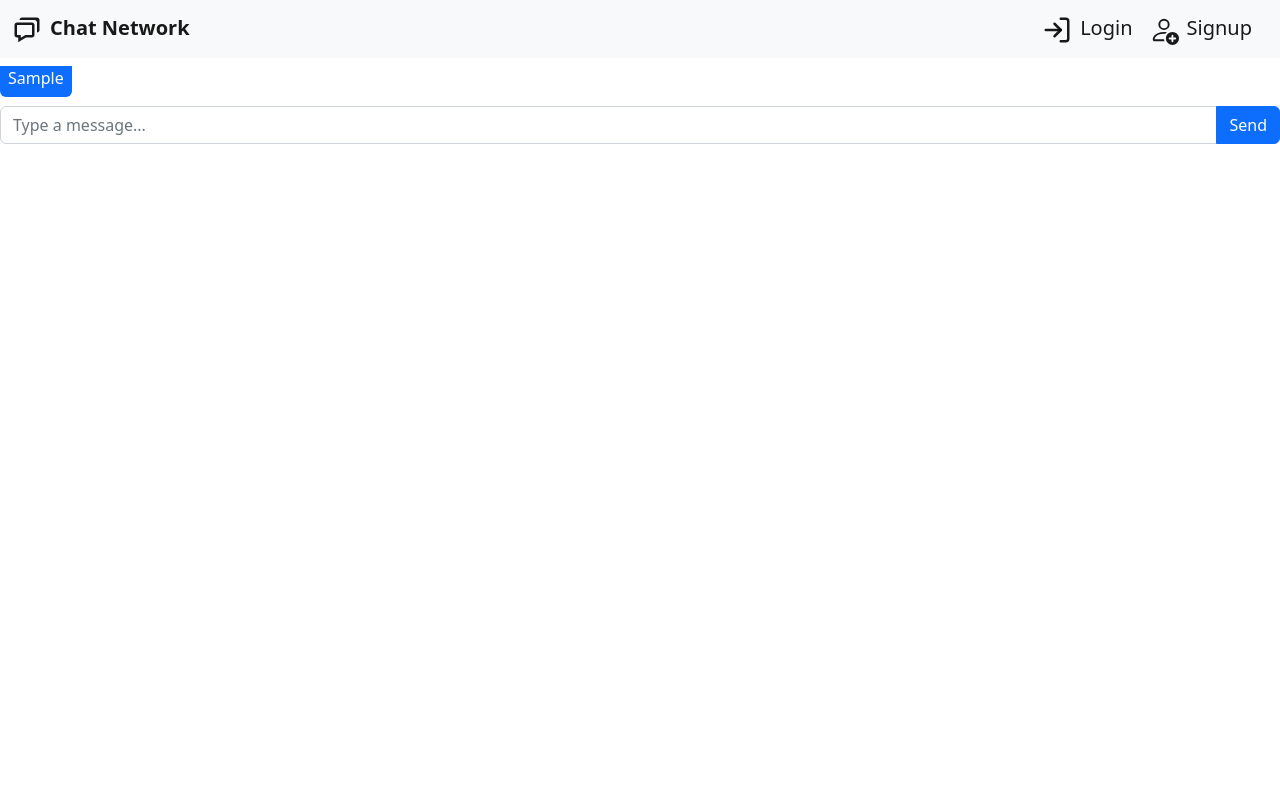
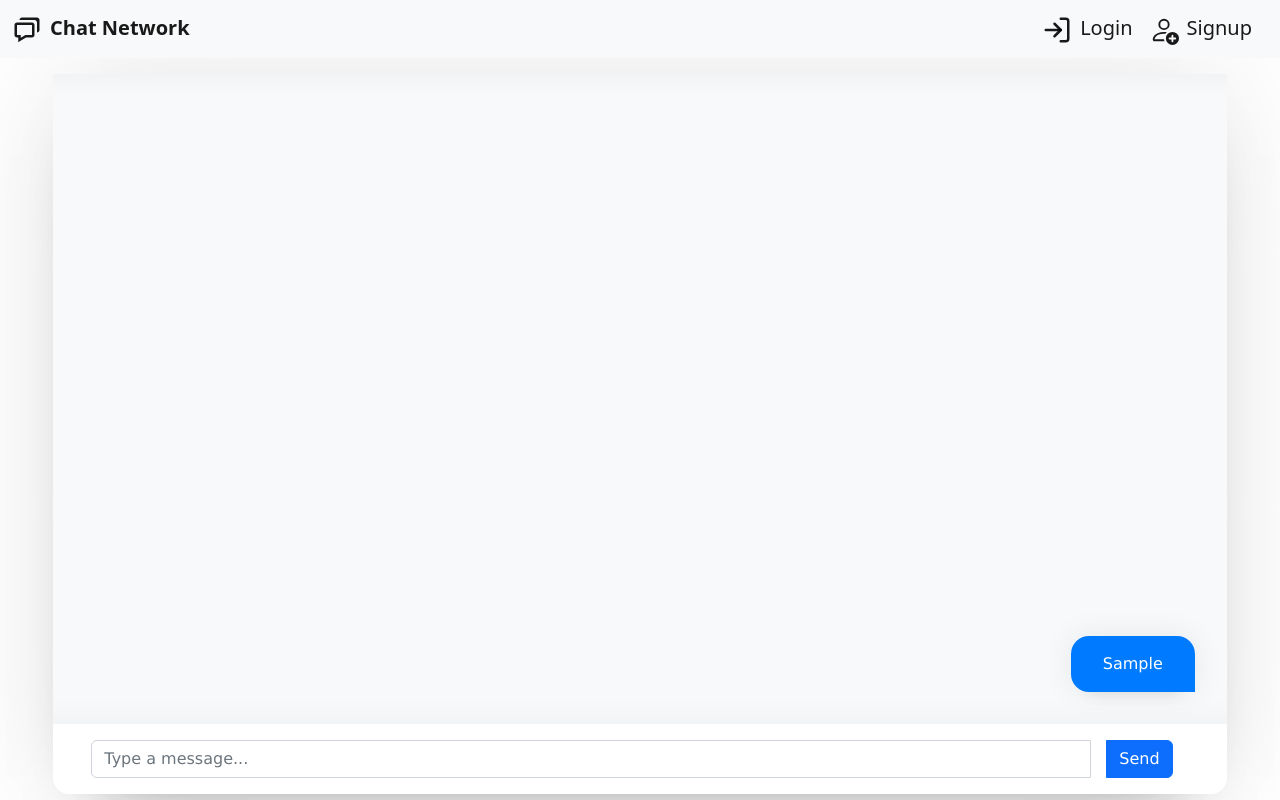
Before and after one commit to Stickman008/network-term-project-chat-app, a Next.js app in the folder client/: page /chat/1 in a window 1280 px wide. Both pictures are taken after typing "Sample" into the empty fields and a click on the button "Send". Built offline with nearby package versions, Linux system fonts and the light colour scheme; no server answers.

Commit message:
chat box

```diff
--- a/client/app/chat/[chatId]/page.css
+++ b/client/app/chat/[chatId]/page.css
@@ -1,5 +1,3 @@
-
-
 .nav {
   display: flex;
   justify-content: center;
@@ -26,3 +24,107 @@
     color: white;
     background-color: #b2c4d7;
   } */
+
+.chat-container {
+  position: center;
+  display: flex;
+  flex-direction: column;
+  justify-content: flex-end;
+  margin: auto;
+  height: 90vh;
+  width: 90%;
+  z-index: 2;
+  box-sizing: border-box;
+  border-radius: 1rem;
+  background: white;
+  box-shadow: 0 0 8rem 0 rgba(0, 0, 0, 0.1),
+    0rem 2rem 4rem -3rem rgba(0, 0, 0, 0.5);
+    font-family: 'Lucida Sans', 'Lucida Sans Regular', 'Lucida Grande', 'Lucida Sans Unicode', Geneva, Verdana, sans-serif;
+}
+
+.message-list {
+  padding: 1rem;
+  background: #f8f9fa;
+  flex: 1;
+  overflow-y: auto;
+  display: flex;
+  flex-direction: column-reverse;
+  box-shadow:
+    inset 0 2rem 2rem -2rem rgba(0, 0, 0, 0.05),
+    inset 0 -2rem 2rem -2rem rgba(0, 0, 0, 0.05);
+}
+
+.message {
+  box-sizing: border-box;
+  padding: 0.5rem 1rem;
+  margin: 1rem;
+  background: #FFF;
+  border-radius: 1.125rem 1.125rem 1.125rem 0;
+  min-height: 2.25rem;
+  width: fit-content;
+  max-width: 66%;
+  box-shadow:
+    0 0 2rem rgba(0, 0, 0, 0.075),
+    0rem 1rem 1rem -1rem rgba(0, 0, 0, 0.1);
+}
+
+.sent {
+  flex-direction: row-reverse;
+  align-self: flex-end;
+  margin-left: auto;
+  border-radius: 1.125rem 1.125rem 0 1.125rem;
+  background-color: #007bff;
+  color: #fff;
+}
+
+.received {
+  flex-direction: row;
+  border-radius: 1.125rem 1.125rem 1.125rem 0;
+  background-color: #f8f9fa;
+  color: #212529;
+}
+
+.message-content {
+  display: inline-block;
+  padding: 0.5rem 1rem;
+  border-radius: 0.5rem;
+}
+
+.message-content.sent {
+  color: #ffffff;
+  border-bottom-right-radius: 0;
+}
+
+.message-content.received {
+  background-color: #f8f9fa;
+  color: #212529;
+  border-bottom-left-radius: 0;
+}
+
+.message.received .message-content {
+  margin-right: 1rem;
+}
+
+.message-input {
+
+  position: flex;
+  bottom: 0;
+  width: 100%;
+  max-width: 1000px;
+  display: flex;
+  justify-content: center;
+  align-items: center;
+  padding: 1rem;
+  box-sizing: border-box;
+}
+
+.message-input-field {
+  box-shadow: none;
+  max-width: 1000px;
+  margin-right: 1rem;
+  position: center;
+}
+
+#button-addon2 {
+  margin-right: 1rem;
+}
--- a/client/app/chat/[chatId]/page.js
+++ b/client/app/chat/[chatId]/page.js
@@ -25,15 +25,14 @@ export default function page(params) {
     <>
       <Navbar />
       <div className="mt-2">
-        {/* <div className="row">
-          <div className="col-8 col-md-2 bg-white">
+        <div className="row">
+          {/* <div className="col-8 col-md-2 bg-white">
             <Sidebar userId={userId} />
-          </div>
-          <div className="col-8 mt-2 col-md-10 p-0">
+          </div> */}
+          <div className="col-12 mt-2 p-0">
             <Chat currentUserId={userId} chatId={chatId} />
           </div>
-        </div> */}
-        <Chat currentUserId={userId} chatId={chatId} />
+        </div>
       </div>
     </>
   );
--- a/client/component/Chat.js
+++ b/client/component/Chat.js
@@ -1,5 +1,6 @@
 "use client";
 
+import "../app/chat/[chatId]/page.css";
 import { useState, useEffect, useRef } from "react";
 import { InputGroup, FormControl, Button, Row, Col } from 'react-bootstrap';
 import io from "socket.io-client";
@@ -40,7 +41,7 @@ export default function Chat(props) {
       const { content, sender, _id } = mess;
       texts.push({ content, sender, _id });
     });
-    setMessages([...texts]);
+    setMessages([...texts].reverse());
   };
 
   useEffect(() => {
@@ -68,28 +69,41 @@ export default function Chat(props) {
   };
 
   return (
-    <div style={{ height: "100%", display: "flex", flexDirection: "column" }}>
-      <div style={{ flex: 1, overflowY: "auto" }}>
+    <div className="chat-container">
+      <div className="message-list">
         {messages.map((message, index) => (
-          <div key={index} className={message.sender === props.currentUserId ? "text-right mb-3" : "text-left mb-3"}>
-            <span className={message.sender === props.currentUserId ? "p-2 bg-primary text-white rounded" : "p-2 bg-light rounded"}>
+          <div
+            key={index}
+            className={`message ${
+              message.sender === props.currentUserId ? "sent" : "received"
+            }`}
+          >
+            <span
+              className={`message-content ${
+                message.sender === props.currentUserId ? "sent" : "received"
+              }`}
+            >
               {message.content}
             </span>
           </div>
         ))}
         <div ref={messagesEndRef} />
       </div>
-      <div>
-        <InputGroup className="mb-3">
+      <div className="massage-input ">
+        <InputGroup className="mb-3 mt-3 d-flex justify-content-center">
           <FormControl
-            // style={{ boxShadow: 'none', maxWidth: '500px' }}
-            style={{ boxShadow: 'none' }}
+            className="message-input-field"
+
             placeholder="Type a message..."
             aria-label="Type a message..."
             value={messageInput}
             onChange={handleTextChange}
           />
-          <Button variant="primary" id="button-addon2" onClick={sendMessageHandler}>
+          <Button
+            variant="primary"
+            id="button-addon2"
+            onClick={sendMessageHandler}
+          >
             Send
           </Button>
         </InputGroup>
```
Lines whose indentation alone changed are shown as unchanged.
